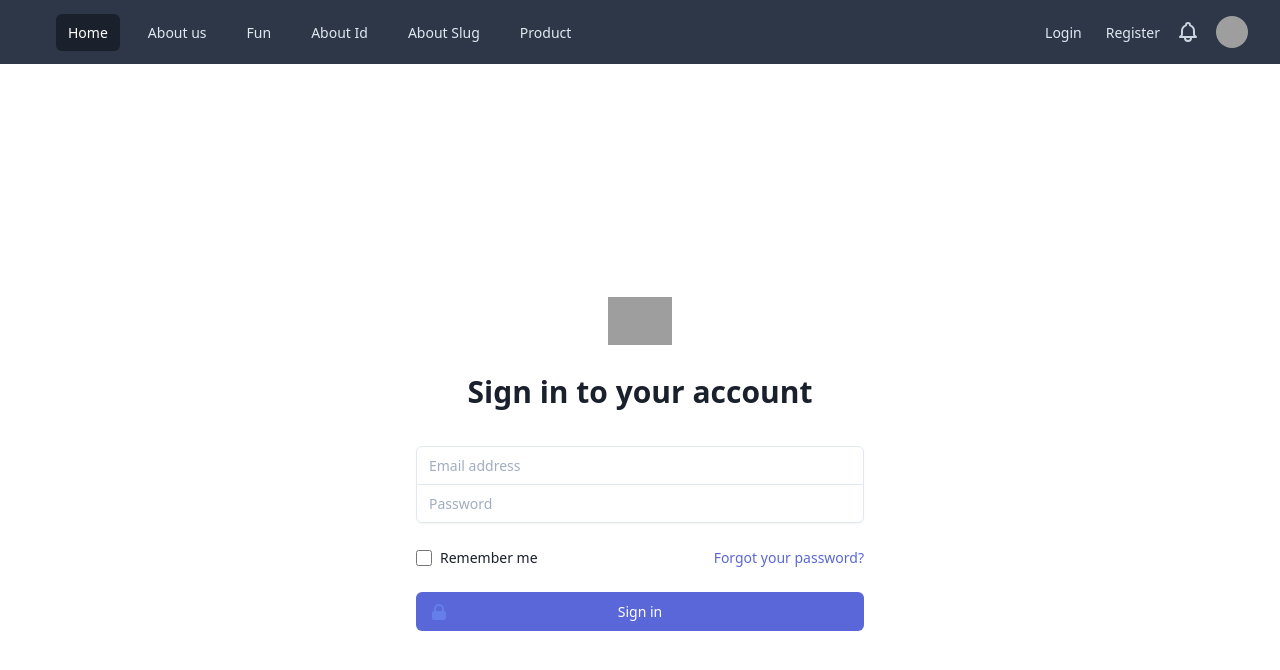
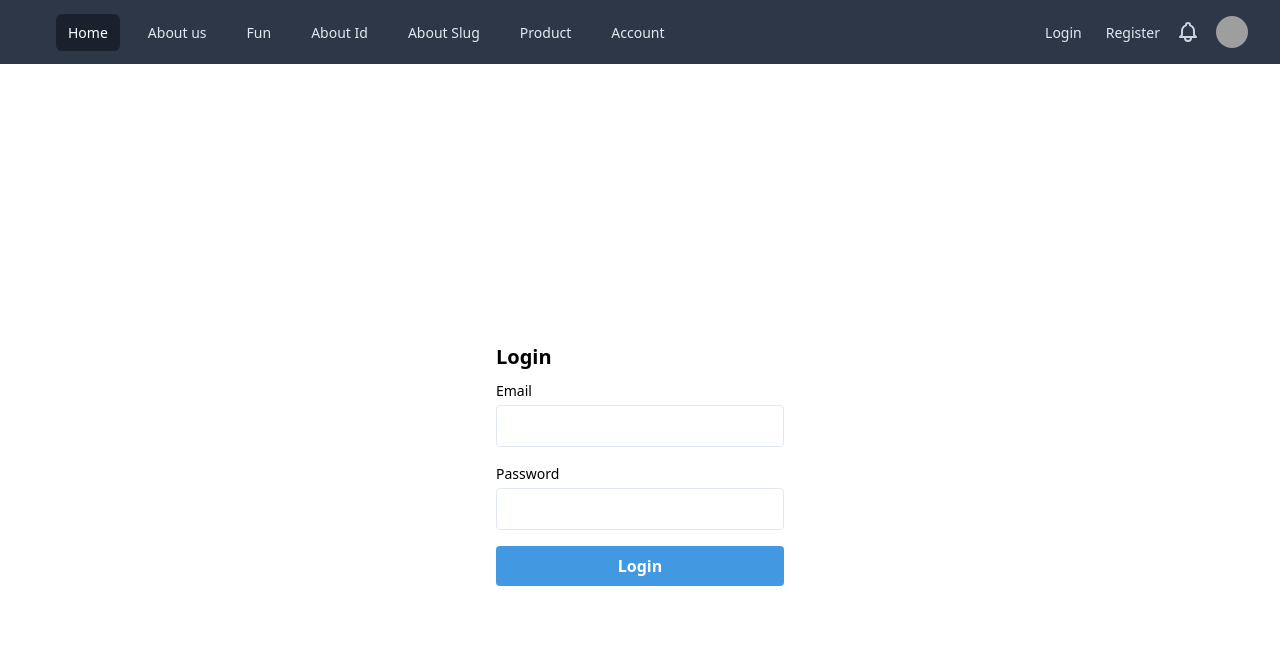
Before and after one commit to ziakn/nuxt-laravel, a Nuxt app: page /login in a window 1280 px wide. Shown: the top 670 px of the page. Built offline with nearby package versions, Linux system fonts and the light colour scheme; grey boxes are pictures that could not be loaded.

Commit message:
authentical with laravel completed

```diff
--- a/components/Header.vue
+++ b/components/Header.vue
@@ -42,7 +42,8 @@
             <NuxtLink :to="'/about/'+2" class="text-gray-300 hover:bg-gray-700 hover:text-white px-3 py-2 rounded-md text-sm font-medium">About Id</NuxtLink>
             <NuxtLink :to="'/about/'+ slug" class="text-gray-300 hover:bg-gray-700 hover:text-white px-3 py-2 rounded-md text-sm font-medium">About Slug</NuxtLink>
              <NuxtLink :to="'/product'" class="text-gray-300 hover:bg-gray-700 hover:text-white px-3 py-2 rounded-md text-sm font-medium">Product</NuxtLink>
-          </div>
+  <NuxtLink :to="'/account'" class="text-gray-300 hover:bg-gray-700 hover:text-white px-3 py-2 rounded-md text-sm font-medium">Account</NuxtLink>
+ </div>
         </div>
       </div>
       <div class="absolute inset-y-0 right-0 flex items-center pr-2 sm:static sm:inset-auto sm:ml-6 sm:pr-0">
--- a/nuxt.config.js
+++ b/nuxt.config.js
@@ -35,11 +35,38 @@ export default {
     '@nuxtjs/axios',
     // https://go.nuxtjs.dev/pwa
     '@nuxtjs/pwa',
-
+    '@nuxtjs/auth-next'
   ],
-
+auth: {
+    login: '/login',
+    logout: '/',
+    strategies: {
+      local: {
+      token: {
+        property: 'token',
+        maxAge: 1800
+      },
+      user: {
+        property: false
+      },
+        endpoints: {
+          login: {url:'/login', method: 'post', propertyName: 'token'},
+          logout: {url: '/logout', method: 'post', },
+          user: {url: '/posts', method: 'get', propertyName: 'false'},
+        },
+        tokenRequired: true,
+        tokenType: 'Bearer',
+      },
+    },
+    // redirect:{
+    //     home:'/'
+    // }
+},
   // Axios module configuration: https://go.nuxtjs.dev/config-axios
-  axios: {},
+  axios: {
+ baseURL: "http://localhost:8000/api",
+  credentials: true
+},
 
   // PWA module configuration: https://go.nuxtjs.dev/pwa
   pwa: {
--- a/package.json
+++ b/package.json
@@ -10,12 +10,14 @@
   },
   "dependencies": {
     "@nuxt/components": "^1.2.5",
-    "@nuxtjs/axios": "^5.12.5",
+    "@nuxtjs/auth-next": "5.0.0-1611574754.9020f2a",
     "@nuxtjs/pwa": "^3.3.4",
     "core-js": "^3.8.2",
     "nuxt": "^2.14.12"
   },
   "devDependencies": {
+    "@nuxtjs/axios": "^5.13.0",
+    "@nuxtjs/proxy": "^2.1.0",
     "@nuxtjs/tailwindcss": "^3.4.2",
     "eslint-config-prettier": "^7.1.0",
     "eslint-plugin-prettier": "^3.3.1",
--- /dev/null
+++ b/pages/account.vue
@@ -0,0 +1,13 @@
+<template>
+  <div>
+    <p>Name: {{ $auth.user.data.email}}</p>
+  </div>
+</template>
+
+
+<script>
+
+export default {
+middleware: 'auth',
+}
+</script>
--- a/pages/index.vue
+++ b/pages/index.vue
@@ -2,10 +2,13 @@
   <div class="container mx-auto">
       <Logo />
       <h1 class="title">
-        nuxtlaravel
+        nuxtlaravel {{ $auth.user.data.email}}
       </h1>
   <NuxtLink to="/about">
       About
+    </NuxtLink>
+ <NuxtLink to="/account">
+      account
     </NuxtLink>
 <br>
  <NuxtLink to="/fun">
--- a/pages/login/index.vue
+++ b/pages/login/index.vue
@@ -1,52 +1,57 @@
 <template>
-    <div class="min-h-screen flex items-center justify-center bg-gray-50 py-12 px-4 sm:px-6 lg:px-8">
-  <div class="max-w-md w-full space-y-8">
-    <div>
-      <img class="mx-auto h-12 w-auto" src="https://tailwindui.com/img/logos/workflow-mark-indigo-600.svg" alt="Workflow">
-      <h2 class="mt-6 text-center text-3xl font-extrabold text-gray-900">
-        Sign in to your account
-      </h2>
-    </div>
-    <form class="mt-8 space-y-6" action="#" method="POST">
-      <input type="hidden" name="remember" value="true">
-      <div class="rounded-md shadow-sm -space-y-px">
-        <div>
-          <label for="email-address" class="sr-only">Email address</label>
-          <input id="email-address" name="email" type="email" autocomplete="email" required class="appearance-none rounded-none relative block w-full px-3 py-2 border border-gray-300 placeholder-gray-500 text-gray-900 rounded-t-md focus:outline-none focus:ring-indigo-500 focus:border-indigo-500 focus:z-10 sm:text-sm" placeholder="Email address">
-        </div>
-        <div>
-          <label for="password" class="sr-only">Password</label>
-          <input id="password" name="password" type="password" autocomplete="current-password" required class="appearance-none rounded-none relative block w-full px-3 py-2 border border-gray-300 placeholder-gray-500 text-gray-900 rounded-b-md focus:outline-none focus:ring-indigo-500 focus:border-indigo-500 focus:z-10 sm:text-sm" placeholder="Password">
-        </div>
+  <div class="flex h-screen items-center justify-center">
+    <form ref="loginform" @submit.prevent="userLogin()" class="w-1/4 mx-auto p-4">
+      <h1 class="font-semibold mb-2 text-xl">
+        Login
+      </h1>
+      <div class="mb-4">
+        <label for="email" class="block mb-1 text-sm">Email</label>
+        <input
+          type="email"
+          v-model="login.email"
+          class="w-full border rounded px-3 py-2"
+          required
+        />
       </div>
-
-      <div class="flex items-center justify-between">
-        <div class="flex items-center">
-          <input id="remember_me" name="remember_me" type="checkbox" class="h-4 w-4 text-indigo-600 focus:ring-indigo-500 border-gray-300 rounded">
-          <label for="remember_me" class="ml-2 block text-sm text-gray-900">
-            Remember me
-          </label>
-        </div>
-
-        <div class="text-sm">
-          <a href="#" class="font-medium text-indigo-600 hover:text-indigo-500">
-            Forgot your password?
-          </a>
-        </div>
+      <div class="mb-4">
+        <label for="password" class="block mb-1 text-sm">Password</label>
+        <input
+          type="password"
+         v-model="login.password"
+          class="w-full border rounded px-3 py-2"
+          required
+        />
       </div>
-
-      <div>
-        <button type="submit" class="group relative w-full flex justify-center py-2 px-4 border border-transparent text-sm font-medium rounded-md text-white bg-indigo-600 hover:bg-indigo-700 focus:outline-none focus:ring-2 focus:ring-offset-2 focus:ring-indigo-500">
-          <span class="absolute left-0 inset-y-0 flex items-center pl-3">
-            <!-- Heroicon name: lock-closed -->
-            <svg class="h-5 w-5 text-indigo-500 group-hover:text-indigo-400" xmlns="http://www.w3.org/2000/svg" viewBox="0 0 20 20" fill="currentColor" aria-hidden="true">
-              <path fill-rule="evenodd" d="M5 9V7a5 5 0 0110 0v2a2 2 0 012 2v5a2 2 0 01-2 2H5a2 2 0 01-2-2v-5a2 2 0 012-2zm8-2v2H7V7a3 3 0 016 0z" clip-rule="evenodd" />
-            </svg>
-          </span>
-          Sign in
-        </button>
-      </div>
+      <button
+        type="submit"
+        class="bg-blue-500 text-white font-semibold py-2 px-10 w-full rounded"
+      >
+        Login
+      </button>
     </form>
   </div>
-</div>
 </template>
+
+<script>
+export default {
+  data() {
+    return {
+      login: {
+        email: '',
+        password: ''
+      }
+    }
+  },
+  methods: {
+     async userLogin() {
+      try {
+       this.$auth.loginWith('local', { data: this.login })
+        // console.log(response)
+      this.$router.push('/')
+      } catch (err) {
+        console.log(err)
+      }
+    }
+  }
+}
+</script>
--- /dev/null
+++ b/store/index.js
@@ -0,0 +1,9 @@
+export const getters = {
+isAuthenticated(state){
+return state.auth.loggedIn
+},
+
+loggedUser(state){
+return state.auth.user
+}
+};
```
Also changed, not shown: components/UserAuthForm.vue (added), 1 other file (tests, documents, lock files or other folders).
